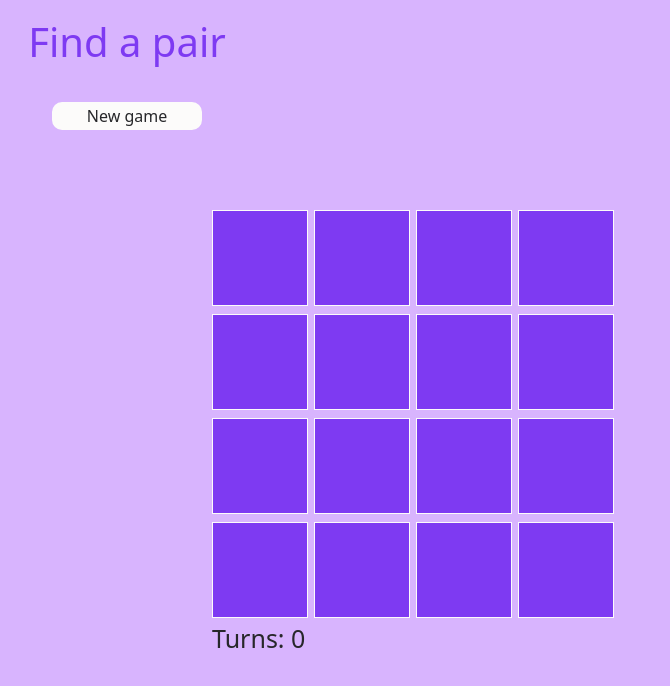
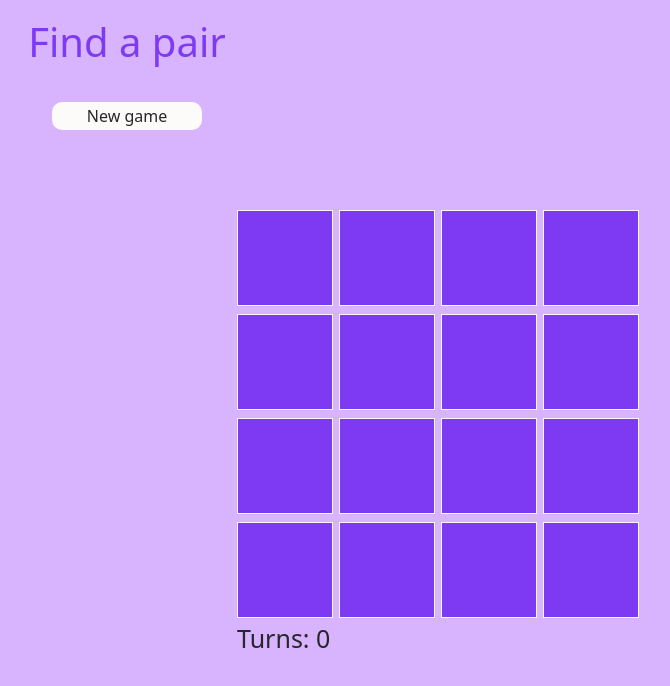
Before and after one commit to Peso4ekkkk/cdg-practice, a React (Create React App) app in the folder cards-game/: page / in a window 1280 px wide. Shown: the top 686 px of the page, without its empty margins (513-1183 px from the left). Built offline with nearby package versions, Linux system fonts and the light colour scheme.

Commit message:
Finish commit

```diff
--- a/cards-game/src/App.jsx
+++ b/cards-game/src/App.jsx
@@ -91,7 +91,7 @@ function App() {
           New game
         </button>
       </div>
-      <div className="mt-[80px] ml-[725px] grid grid-cols-4 gap-2  w-[400px] h-[400px]">
+      <div className="mt-[80px] ml-[750px] grid grid-cols-4 gap-2  w-[400px] h-[400px]">
         {cards.map((card) => (
           <SingleCard
             key={card.id}
@@ -102,7 +102,7 @@ function App() {
           />
         ))}
       </div>
-      <p className="ml-[725px] mt-[10px] text-black text-[25px]">
+      <p className="ml-[750px] mt-[10px] text-black text-[25px]">
         Turns: {turns}
       </p>
     </div>
```
